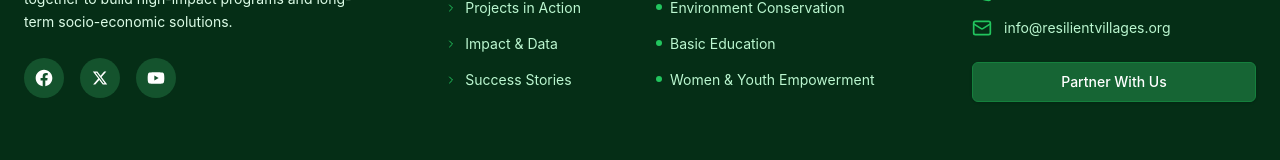
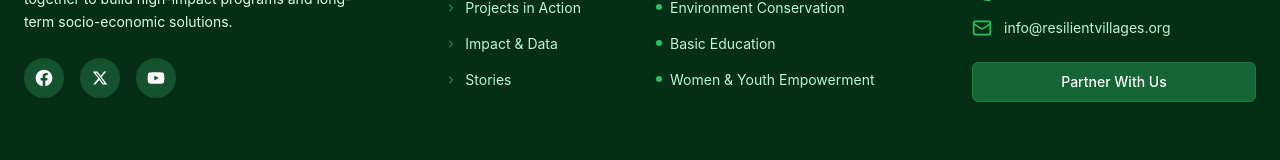
Before and after one commit to thedanayi/resilientvillages, a React (Vite) app: page / in a window 1280 px wide. Shown: the part 3836-3996 px from the top of the page. Built offline with nearby package versions, Linux system fonts and the light colour scheme.

Commit message:
refactor: rename success stories to stories
Update navigation, buttons, and page headers to use "Stories" for consistency and conciseness.

```diff
--- a/src/components/layout/Footer.tsx
+++ b/src/components/layout/Footer.tsx
@@ -47,7 +47,7 @@ export function Footer() {
                 { name: 'Our Programs', href: '/programs' },
                 { name: 'Projects in Action', href: '/projects' },
                 { name: 'Impact & Data', href: '/impact' },
-                { name: 'Success Stories', href: '/stories' }
+                { name: 'Stories', href: '/stories' }
               ].map((item) => (
                 <li key={item.name}>
                   <Link to={item.href} className="text-primary-200 hover:text-white transition-colors text-sm flex items-center gap-2 group">
--- a/src/pages/Home.tsx
+++ b/src/pages/Home.tsx
@@ -174,7 +174,7 @@ export default function Home() {
 
                   <Button className="bg-white text-primary-900 hover:bg-gray-100 group" asChild>
                      <Link to="/stories">
-                        Read Our Success Stories <ArrowRight className="ml-2 w-4 h-4 group-hover:translate-x-1 transition-transform" />
+                        Read Our Stories <ArrowRight className="ml-2 w-4 h-4 group-hover:translate-x-1 transition-transform" />
                      </Link>
                   </Button>
                </motion.div>
--- a/src/pages/Stories.tsx
+++ b/src/pages/Stories.tsx
@@ -15,7 +15,7 @@ export default function Stories() {
 
   // Custom hook to set SEO meta tags reflecting the page intent
   useSEO({
-    title: "Success Stories",
+    title: "Stories",
     description: "Read inspiring stories of community transformation and resilience from our beneficiaries in Zimbabwe.",
   });
 
@@ -37,7 +37,7 @@ export default function Stories() {
   return (
     <div className="flex flex-col w-full">
       <PageHeader
-        title="Success Stories"
+        title="Stories"
         description="Real stories of resilience, empowerment, and transformation from the communities we serve."
         image="https://images.unsplash.com/photo-1542810634-71277d95dc8c?q=80&w=2000&auto=format&fit=crop"
       />
```
